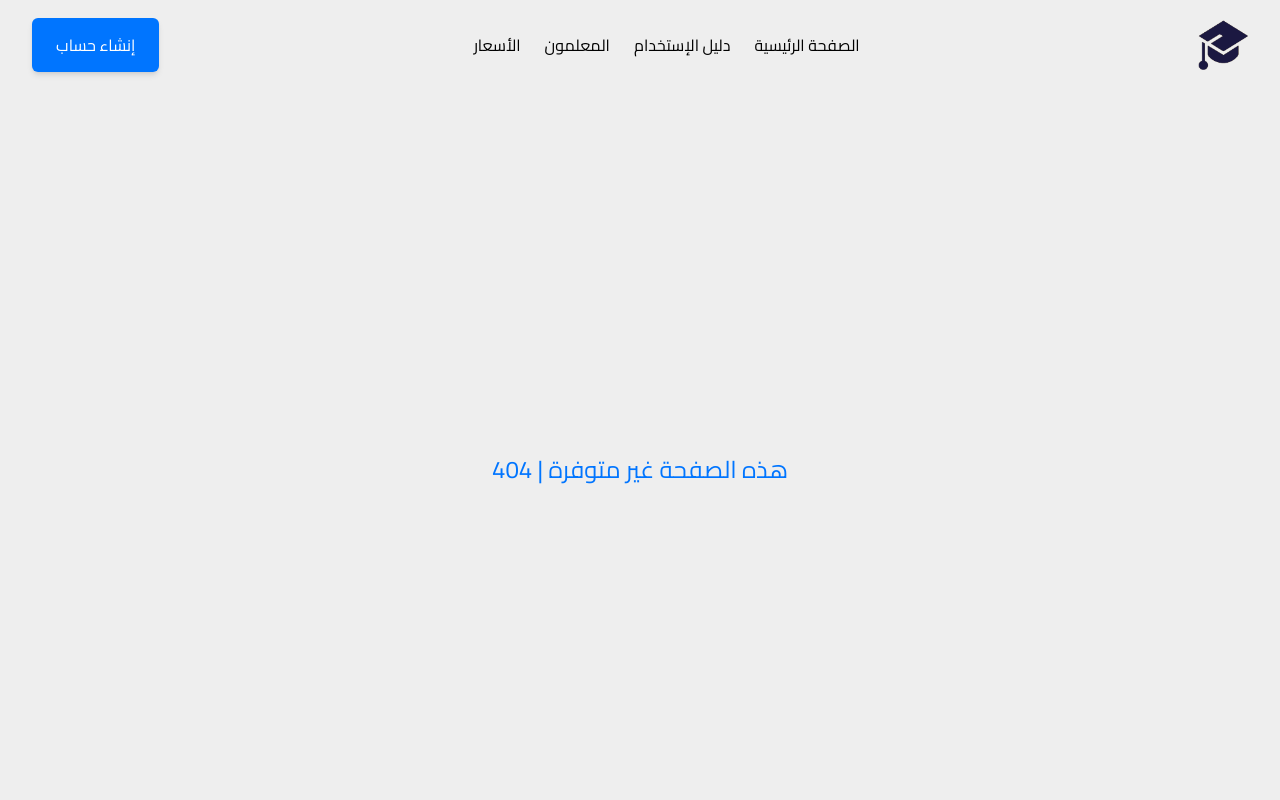
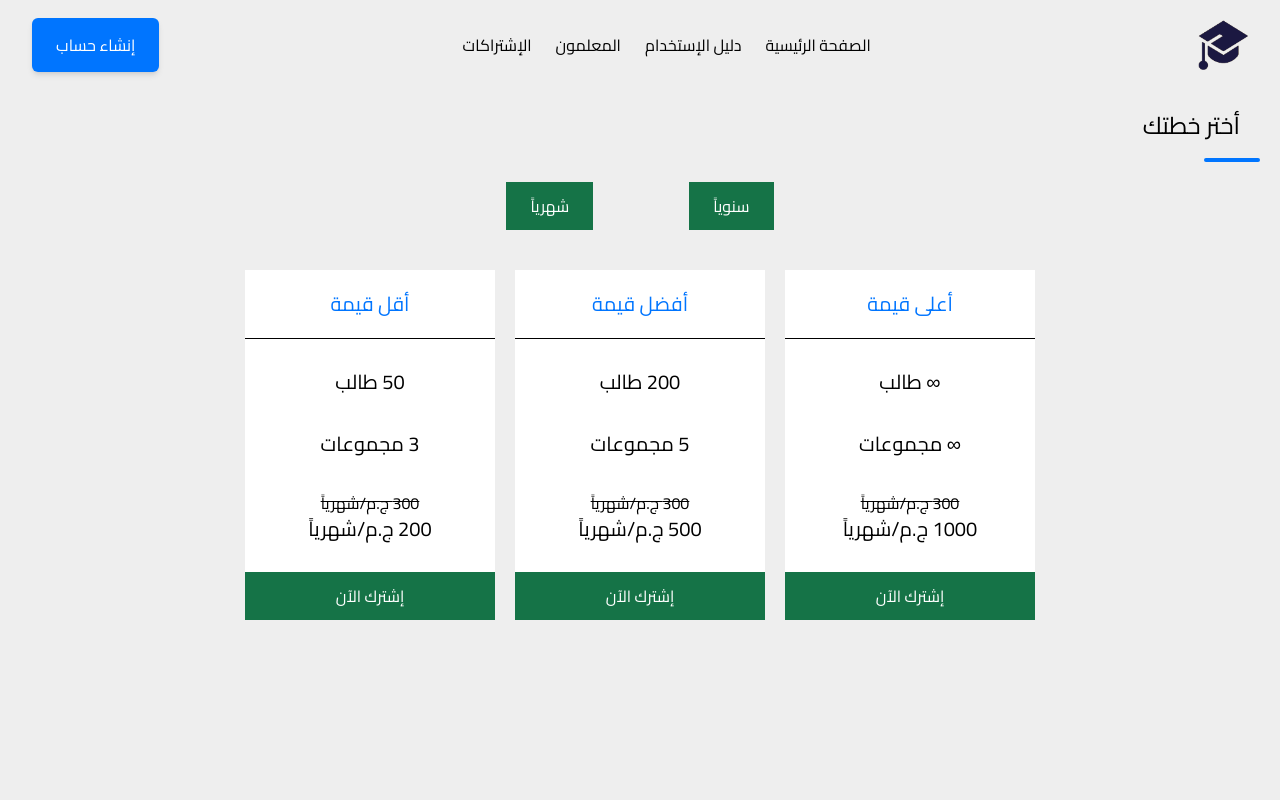
Before and after one commit to alieldeba/ahgezdroosk, a React (Vite) app: page /subscriptions in a window 1280 px wide. Shown: the top 800 px of the page. Built offline with nearby package versions, Linux system fonts and the light colour scheme.

Commit message:
adding subscriptions

```diff
--- a/src/App.jsx
+++ b/src/App.jsx
@@ -10,7 +10,7 @@ const Footer = React.lazy(() => import("./components/Footer"));
 // Pages
 const Home = React.lazy(() => import("./pages/Home"));
 const Teachers = React.lazy(() => import("./pages/Teachers"));
-const Prices = React.lazy(() => import("./pages/Prices"));
+const Subscriptions = React.lazy(() => import("./pages/Subscriptions"));
 const UserProfile = React.lazy(() => import("./pages/UserProfile"));
 const Groups = React.lazy(() => import("./pages/Groups"));
 const Login = React.lazy(() => import("./pages/Login"));
@@ -31,7 +31,7 @@ function App() {
       <Routes>
         <Route path="/" element={<Home />} />
         <Route path="groups" element={<Groups />} />
-        <Route path="prices" element={<Prices />} />
+        <Route path="subscriptions" element={<Subscriptions />} />
         <Route path="teachers" element={<Teachers />} />
         <Route path="signup" element={<Signup />} />
         <Route path="signup/student" element={<StudentSignup />} />
--- a/src/components/Footer.jsx
+++ b/src/components/Footer.jsx
@@ -51,7 +51,7 @@ function Footer() {
       </ul>
       <div className="mt-8">
         <p className="mt-4 sm:mt-0 text-center">
-          الحقوق محفوظة لمنصة احجز © {new Date().getFullYear()}
+          الحقوق محفوظة لمنصة احجز © 2022 - {new Date().getFullYear()}
         </p>
       </div>
     </footer>
--- a/src/components/Header.jsx
+++ b/src/components/Header.jsx
@@ -8,7 +8,7 @@ function Header() {
     { title: "الصفحة الرئيسية", path: "/" },
     { title: "دليل الإستخدام", path: "/user-manual" },
     { title: "المعلمون", path: "/teachers" },
-    { title: "الأسعار", path: "/prices" },
+    { title: "الإشتراكات", path: "/subscriptions" },
   ];
 
   return (
--- /dev/null
+++ b/src/components/SubscriptionsCard.jsx
@@ -0,0 +1,25 @@
+import React from "react";
+
+function SubscriptionsCard(props) {
+  return (
+    <article className="w-[250px] h-[350px] text-center bg-[#fff] flex flex-col justify-between relative">
+      <div>
+        <h3 className="text-xl text-primary p-5">{props.title}</h3>
+        <hr />
+      </div>
+      <div className="flex flex-col justify-between h-1/2">
+        <p className="text-xl">{props.students} طالب</p>
+        <p className="text-xl">{props.groups} مجموعات</p>
+        <div>
+          <del>300 ج.م/شهرياً</del>
+          <p className="text-xl">{props.price} ج.م/شهرياً</p>
+        </div>
+      </div>
+      <button className="px-6 py-3 duration-150 bg-success text-[#fff] active:shadow-lg">
+        إشترك الآن
+      </button>
+    </article>
+  );
+}
+
+export default React.memo(SubscriptionsCard);
--- a/src/pages/Prices.jsx
+++ /dev/null
@@ -1,9 +0,0 @@
-import React from 'react'
-
-function Prices() {
-  return (
-    <h1 className="heading">الأسعار</h1>
-  )
-}
-
-export default React.memo(Prices);
--- /dev/null
+++ b/src/pages/Subscriptions.jsx
@@ -0,0 +1,44 @@
+import React from "react";
+const SubscriptionsCard = React.lazy(() =>
+  import("../components/SubscriptionsCard")
+);
+
+function Subscriptions() {
+  return (
+    <>
+      <h1 className="heading">أختر خطتك</h1>
+      <section className="container h-[calc(100vh-200px)]">
+        <div className="flex justify-center gap-24 mb-10">
+          <button className="px-6 py-3 duration-150 bg-success text-[#fff] active:shadow-lg">
+           سنوياً
+          </button>
+          <button className="px-6 py-3 duration-150 bg-success text-[#fff] active:shadow-lg">
+           شهرياً
+          </button>
+        </div>
+        <div className="flex flex-row-reverse items-center justify-center gap-5">
+          <SubscriptionsCard
+            title="أقل قيمة"
+            students={50}
+            groups={3}
+            price={200}
+          />
+          <SubscriptionsCard
+            title="أفضل قيمة"
+            students={200}
+            groups={5}
+            price={500}
+          />
+          <SubscriptionsCard
+            title="أعلى قيمة"
+            students="∞"
+            groups="∞"
+            price={1000}
+          />
+        </div>
+      </section>
+    </>
+  );
+}
+
+export default React.memo(Subscriptions);
```
